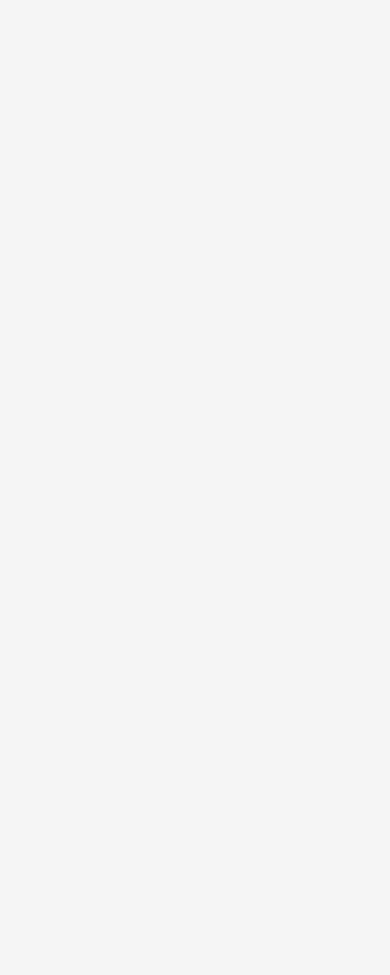
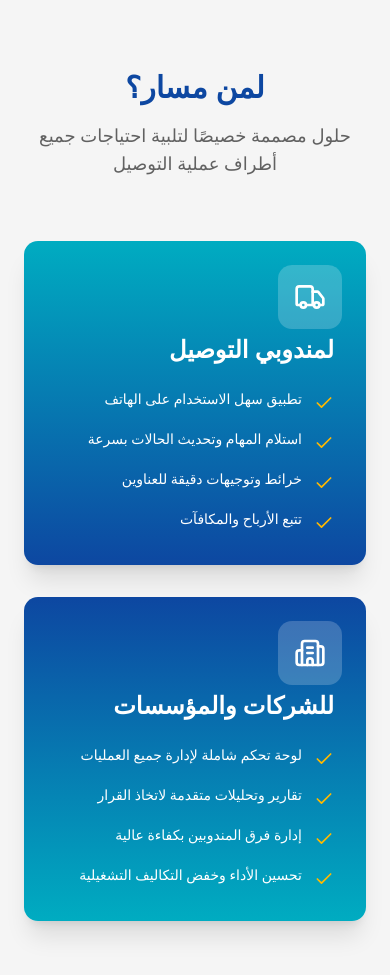
Before and after one commit to A-Amiin/Masar-ITi-Gp, a React (Vite) app: page / in a window 390 px wide. Shown: the part 4560-5535 px from the top of the page. Before the commit the page ends 4533 px from the top, so only its background shows below. Built offline with nearby package versions, Linux system fonts and the light colour scheme.

Commit message:
Creating the Audience Section with responsive

```diff
--- a/src/pages/Landing/Landing.jsx
+++ b/src/pages/Landing/Landing.jsx
@@ -3,6 +3,7 @@
 import AboutSection from "./components/AboutSection"
 import VideoSection from "./components/VideoSection"
 import FeatureSection from "./components/FeatureSection"
+import AudienceSection from "./components/AudienceSection"
 
 const Landing = () => {
   return (
@@ -12,6 +13,7 @@
       <VideoSection />
       <AboutSection />
       <FeatureSection />
+      <AudienceSection />
     </div>
   )
 }
--- /dev/null
+++ b/src/pages/Landing/components/AudienceSection.jsx
@@ -0,0 +1,103 @@
+import { Card, CardContent } from "@/components/ui/card"
+import { Truck, Building2, Check } from "lucide-react"
+
+export default function AudienceSection() {
+  return (
+    <section
+      dir="rtl"
+      className="py-24 px-6"
+      style={{ background: "var(--background)" }}
+    >
+      {/* Header */}
+      <div className="text-center mb-16">
+        <h2
+          className="text-3xl md:text-4xl font-bold mb-4"
+          style={{ color: "var(--brand-primary)" }}
+        >
+          لمن مسار؟
+        </h2>
+        <p
+          className="text-lg max-w-2xl mx-auto"
+          style={{ color: "var(--brand-gray)" }}
+        >
+          حلول مصممة خصيصًا لتلبية احتياجات جميع أطراف عملية التوصيل
+        </p>
+      </div>
+
+      {/* Cards */}
+      <div className="max-w-6xl mx-auto grid grid-cols-1 md:grid-cols-2 gap-8">
+        <Card className="p-0 border-none shadow-xl overflow-hidden"
+                    style={{
+              background:
+                "linear-gradient(180deg, #00ACC1 0%, #0D47A1 100%)",
+            }}>
+          <CardContent
+            className="p-8 md:p-10 text-white relative"
+          >
+            {/* Icon */}
+            <div className="absolute top-6 right-6 bg-white/20 p-4 rounded-xl">
+              <Truck size={32} className="text-white" />
+            </div>
+
+            <h3 className="text-2xl font-bold mb-6 mt-15">
+              لمندوبي التوصيل
+            </h3>
+
+            <ul className="space-y-4">
+              {[
+                "تطبيق سهل الاستخدام على الهاتف",
+                "استلام المهام وتحديث الحالات بسرعة",
+                "خرائط وتوجيهات دقيقة للعناوين",
+                "تتبع الأرباح والمكافآت",
+              ].map((item, i) => (
+                <li key={i} className="flex items-start gap-3">
+                  <Check className="text-amber-400 mt-1" size={20} />
+                  <span className="text-sm md:text-base">
+                    {item}
+                  </span>
+                </li>
+              ))}
+            </ul>
+          </CardContent>
+        </Card>
+
+        {/* RIGHT – الشركات والمؤسسات */}
+        <Card className="p-0 m-0 border-none shadow-xl overflow-hidden"
+                    style={{
+              background:
+                "linear-gradient(180deg, #0D47A1 0%, #00ACC1 100%)",
+            }}>
+          <CardContent
+            className="p-8 md:p-10 text-white relative"
+
+          >
+            {/* Icon */}
+            <div className="absolute top-6 right-6 bg-white/20 p-4 rounded-xl">
+              <Building2 size={32} className="text-white" />
+            </div>
+
+            <h3 className="text-2xl font-bold mb-6 mt-15">
+              للشركات والمؤسسات
+            </h3>
+
+            <ul className="space-y-4">
+              {[
+                "لوحة تحكم شاملة لإدارة جميع العمليات",
+                "تقارير وتحليلات متقدمة لاتخاذ القرار",
+                "إدارة فرق المندوبين بكفاءة عالية",
+                "تحسين الأداء وخفض التكاليف التشغيلية",
+              ].map((item, i) => (
+                <li key={i} className="flex items-start gap-3">
+                  <Check className="text-amber-400 mt-1" size={20} />
+                  <span className="text-sm md:text-base">
+                    {item}
+                  </span>
+                </li>
+              ))}
+            </ul>
+          </CardContent>
+        </Card>
+      </div>
+    </section>
+  )
+}
```
